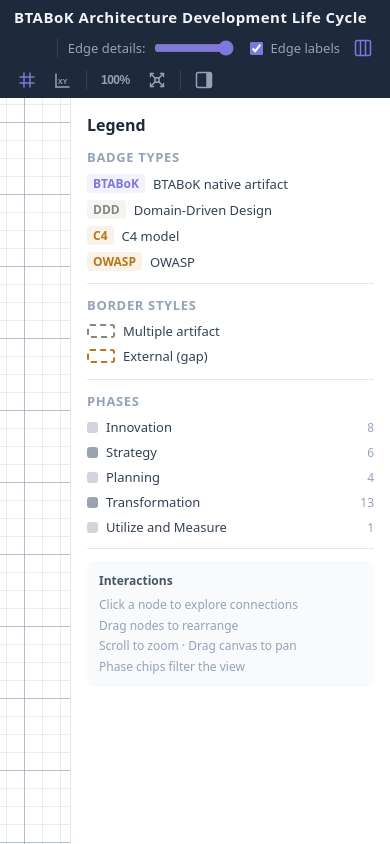
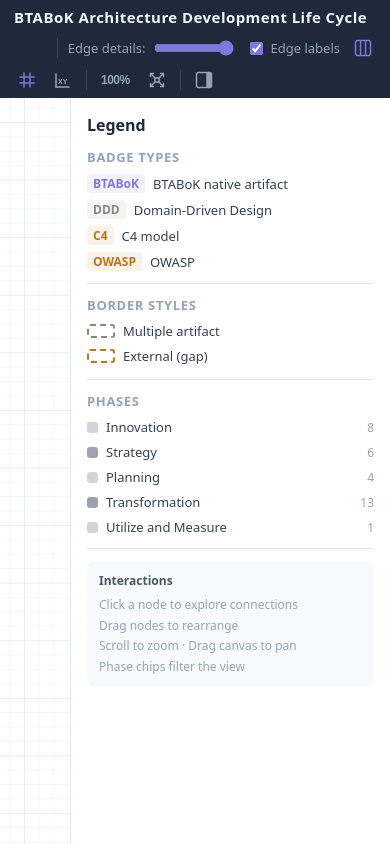
Before and after one commit to hza/btabok-adlc, a React (Vite) app: page / in a window 390 px wide. Built offline with nearby package versions, Linux system fonts and the light colour scheme.

Commit message:
feat: adjust grid and node positions for improved layout and responsiveness

```diff
--- a/src/App.tsx
+++ b/src/App.tsx
@@ -110,18 +110,18 @@ export default function App() {
   );
 
   const infiniteGridStyle = useMemo(() => {
-    const minor = 25 * scale;
-    const major = 100 * scale;
+    const minor = 20 * scale;
+    const major = 4 * minor;
     const offXMinor = ((pan.x % minor) + minor) % minor;
     const offYMinor = ((pan.y % minor) + minor) % minor;
     const offXMajor = ((pan.x % major) + major) % major;
     const offYMajor = ((pan.y % major) + major) % major;
     return {
       backgroundImage: [
-        'linear-gradient(rgba(140,150,170,0.55) 1px, transparent 1px)',
-        'linear-gradient(90deg, rgba(140,150,170,0.55) 1px, transparent 1px)',
-        'linear-gradient(rgba(200,210,225,0.4) 1px, transparent 1px)',
-        'linear-gradient(90deg, rgba(200,210,225,0.4) 1px, transparent 1px)',
+        'linear-gradient(rgba(203,213,225,0.3) 1px, transparent 1px)',
+        'linear-gradient(90deg, rgba(203,213,225,0.3) 1px, transparent 1px)',
+        'linear-gradient(rgba(203,213,225,0.2) 1px, transparent 1px)',
+        'linear-gradient(90deg, rgba(203,213,225,0.2) 1px, transparent 1px)',
       ].join(','),
       backgroundSize: [
         `${major}px ${major}px`, `${major}px ${major}px`,
--- a/src/constants.ts
+++ b/src/constants.ts
@@ -1,6 +1,6 @@
 import type { NodeData } from './model';
 
-export const NODE_W        = 210;
+export const NODE_W        = 220; // includes 10px padding on each side
 export const SNAP          = 40;
 export const BAND_PADDING  = 60;
 
--- a/src/positions.ts
+++ b/src/positions.ts
@@ -4,31 +4,31 @@ export const NODE_POSITIONS: Record<string, { x: number; y: number }> = {
   n24: { x:480, y:1000 },
   n25: { x:1000, y:1120 },
   n31: { x:920, y:840 },
-  n32: { x:1040, y:560 },
+  n32: { x:1000, y:520 },
   n34: { x:640, y:240 },
   n33: { x:1000, y:120 },
-  n03: { x:1440, y:1000 },
-  n04: { x:1720, y:1080 },
-  n05: { x:1800, y:160 },
-  n23: { x:1880, y:440 },
-  n06: { x:1430, y:360 },
-  n30: { x:1600, y:760 },
-  n07: { x:2270, y:600 },
-  n08: { x:2630, y:840 },
-  n26: { x:2300, y:920 },
+  n03: { x:1410, y:1000 },
+  n04: { x:1690, y:1080 },
+  n05: { x:1770, y:160 },
+  n23: { x:1840, y:440 },
+  n06: { x:1400, y:360 },
+  n30: { x:1570, y:760 },
+  n07: { x:2240, y:600 },
+  n08: { x:2600, y:840 },
+  n26: { x:2270, y:920 },
   n09: { x:2640, y:400 },
-  n10: { x:3230, y:480 },
-  n11: { x:3070, y:800 },
-  n12: { x:3030, y:160 },
-  n13: { x:3360, y:200 },
-  n14: { x:3610, y:680 },
-  n15: { x:3630, y:120 },
-  n16: { x:3890, y:360 },
-  n28: { x:4290, y:480 },
-  n17: { x:3970, y:600 },
-  n18: { x:4290, y:1120 },
-  n29: { x:3630, y:1080 },
-  n20: { x:4050, y:960 },
-  n21: { x:4230, y:200 },
-  n22: { x:4680, y:80 },
+  n10: { x:3240, y:480 },
+  n11: { x:3080, y:800 },
+  n12: { x:3040, y:160 },
+  n13: { x:3370, y:200 },
+  n14: { x:3620, y:680 },
+  n15: { x:3640, y:120 },
+  n16: { x:3900, y:360 },
+  n28: { x:4280, y:480 },
+  n17: { x:3980, y:600 },
+  n18: { x:4300, y:1120 },
+  n29: { x:3640, y:1080 },
+  n20: { x:4060, y:960 },
+  n21: { x:4240, y:200 },
+  n22: { x:4700, y:80 },
 };
```
